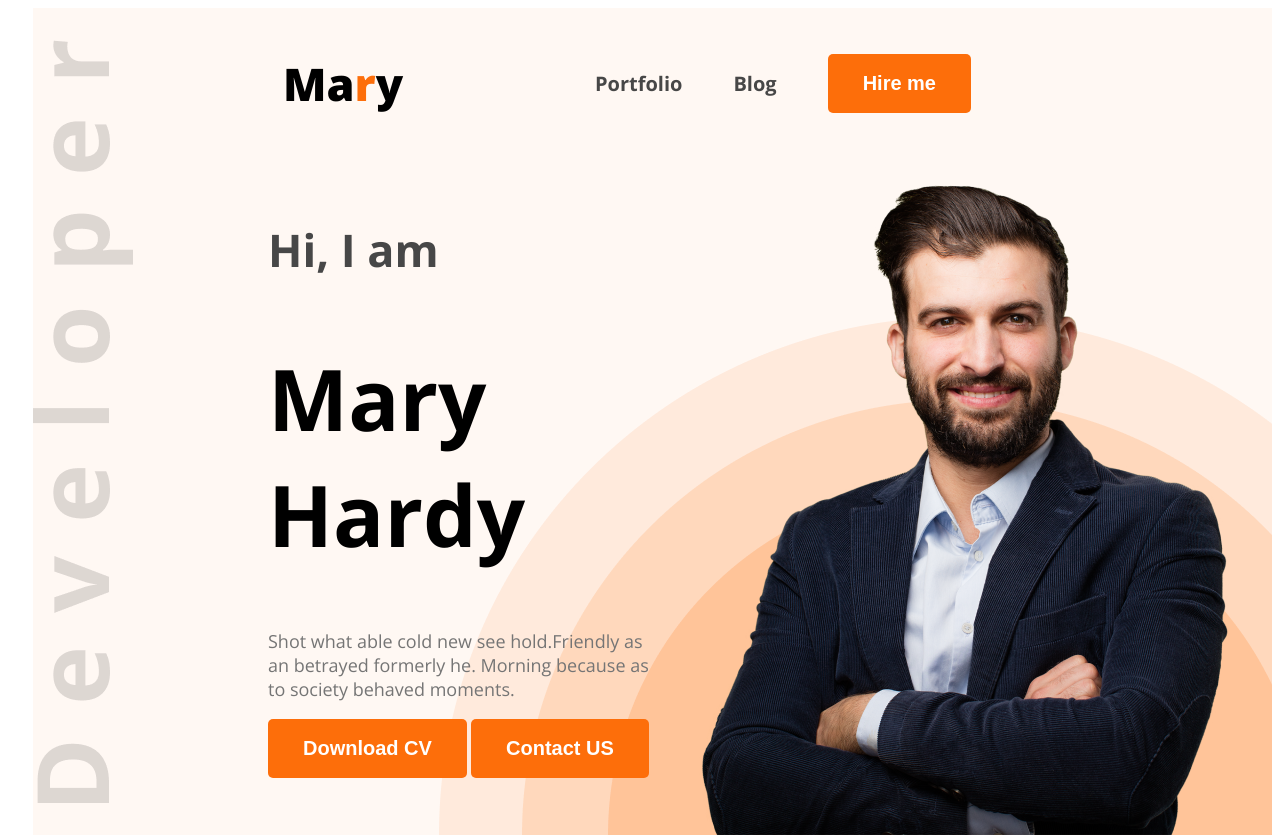
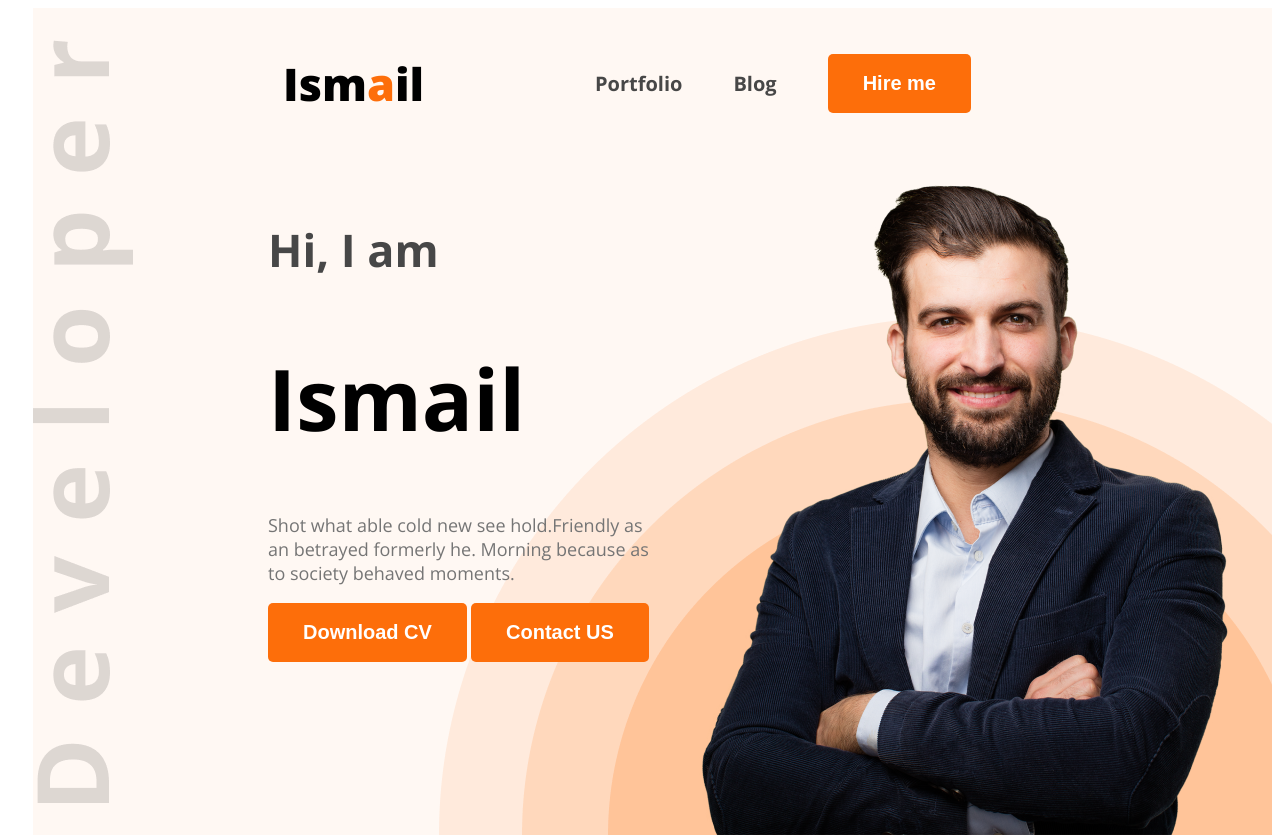
Before and after one commit to Ismail9138/web-dev-portfolio, a plain HTML site: page index.html in a window 1280 px wide. Shown: the top 837 px of the page. Drawn offline with nearby package versions, Linux system fonts and the light colour scheme.

Commit message:
added my name

```diff
--- a/index.html
+++ b/index.html
@@ -15,7 +15,7 @@
 <body class="open-sans-normal">
     <header class="header secondary-bg">
         <nav>
-            <h3 class="nav-title">Ma<span class="text-primary">r</span>y</h3>
+            <h3 class="nav-title">Ism<span class="text-primary">a</span>il</h3>
             <ul>
                 <li><a class="dark-2" href="">Portfolio</a></li>
                 <li><a class="dark-2" href="">Blog</a></li>
@@ -25,7 +25,7 @@
         <div class="banner">
             <div class="banner-content">
                 <h4 class="banner-greettings dark-2">Hi, I  am</h4>
-                <h1 class="banner-title">Mary Hardy</h1>
+                <h1 class="banner-title">Ismail</h1>
                 <p class="banner-description">Shot what able cold new see hold.Friendly as an betrayed formerly he. Morning because as to society behaved moments.</p>
                 <a href=""><button class="btn-primary">Download CV</button></a>
                 <a href=""><button class="btn-primary">Contact US</button></a>
@@ -40,7 +40,7 @@
             <div class="about-items">
                 <div class="about-item">
                     <p class="item-title section-description">Name</p>
-                    <p class="item-description">Mary Hardy</p>
+                    <p class="item-description">Ismail</p>
                 </div>
                 <div class="about-item">
                     <p class="item-title section-description">Email</p>
```
